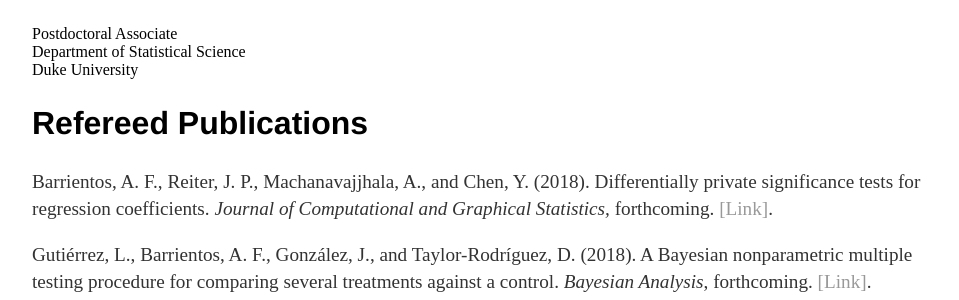
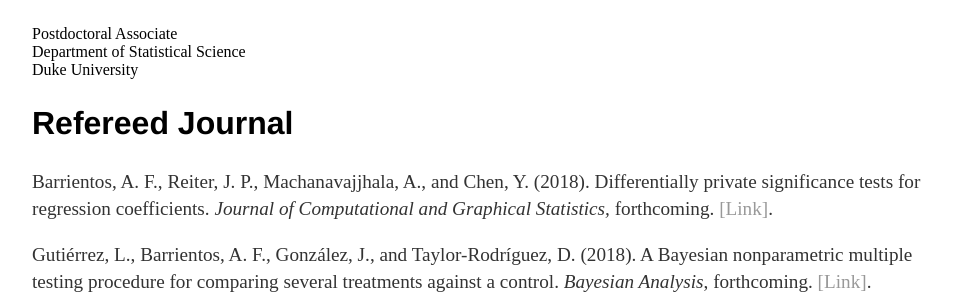
Before and after one commit to anfebar/anfebar.github.io, a Jekyll site: the page built from cv/index.html, in a window 1280 px wide. Shown: the part 248-548 px from the top of the page, without its empty margins (160-1119 px from the left). Built offline with Jekyll 4.4.1, drawn with Linux system fonts in a browser that asks for light colours.

Commit message:
Update index.html

```diff
--- a/cv/index.html
+++ b/cv/index.html
@@ -20,7 +20,7 @@ title: Andrés F. Barrientos
 					<!--<span class="obfuscate">afb26@duke.edu</span>-->
 					</address>
 
-					<h2>Refereed Publications</h2>
+					<h2>Refereed Journal</h2>
 
 					<p>Barrientos, A. F., Reiter, J. P., Machanavajjhala, A., and Chen, Y. (2018).
 						Differentially private significance tests for regression coefficients.
```
